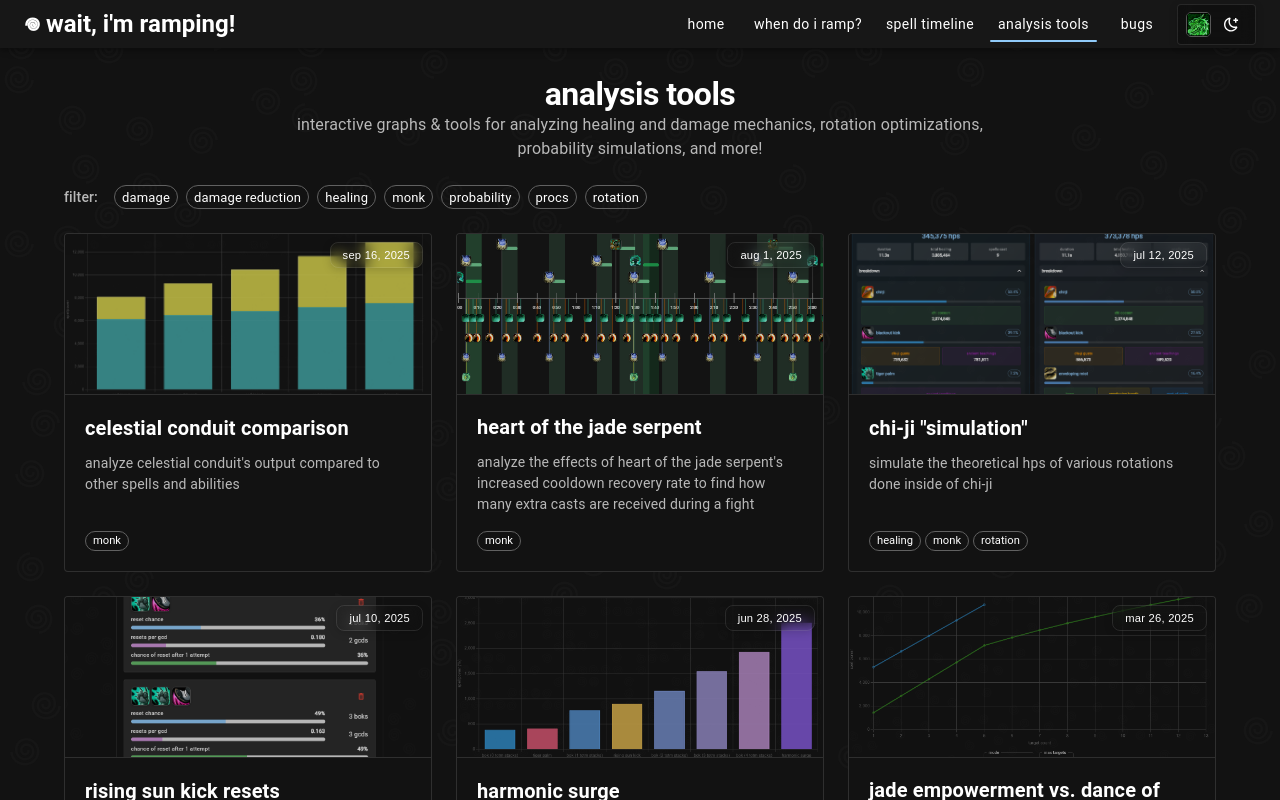
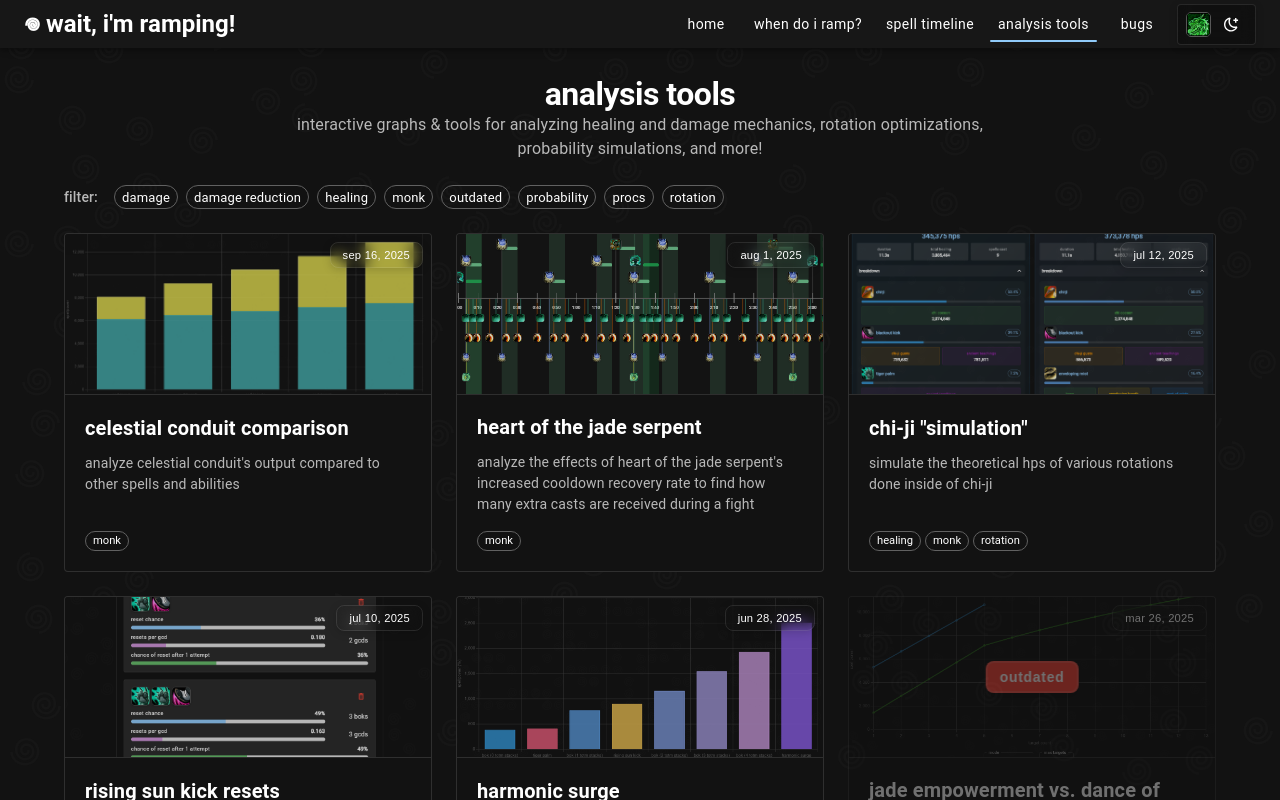
Before and after one commit to lolswirl/wait-im-ramping, a Next.js app: page /analysis in a window 1280 px wide. Shown: the top 800 px of the page. Built offline with nearby package versions, Linux system fonts and the light colour scheme; what @mui/material-nextjs would draw is missing.

Commit message:
added outdated flag to analysis pages

```diff
--- a/app/AnalysisPages.tsx
+++ b/app/AnalysisPages.tsx
@@ -13,6 +13,7 @@ export interface AnalysisPage {
   path: string;
   preview: string;
   description: string;
+  extra?: string;
   tags: string[];
   createdDate: string;
 }
@@ -31,7 +32,8 @@ export const analysisPages: AnalysisPage[] = [
     path: "/analysis/jade-empowerment-sheiluns",
     preview: jadeEmpowermentSheilunsPreview,
     description: "Analyze the spellpower differences between Sheilun's Gift's stacks and Jade Empowerment's chaining",
-    tags: ["Healing", "Monk"],
+    extra: "Jade Empowerment was heavily nerfed in Midnight and thus no longer applicable to compare with a cooldown.",
+    tags: ["Healing", "Monk", "Outdated"],
     createdDate: "2025-03-10"
   },
   {
@@ -39,7 +41,8 @@ export const analysisPages: AnalysisPage[] = [
     path: "/analysis/jade-empowerment-docj",
     preview: jadeEmpowermentDocjPreview,
     description: "Compare the spellpower output of Jade Empowerment and Dance of Chi-Ji on different target counts",
-    tags: ["Healing", "Monk"],
+    extra: "Jade Empowerment was heavily nerfed in Midnight and no longer on the same node as Dance of Chi-Ji.",
+    tags: ["Healing", "Monk", "Outdated"],
     createdDate: "2025-03-26"
   },
   {
--- a/app/analysis/Analysis.tsx
+++ b/app/analysis/Analysis.tsx
@@ -10,6 +10,7 @@ import {
     Box,
     Chip,
     Grid,
+    Tooltip,
 } from "@mui/material";
 
 import PageHeader from "@components/PageHeader/PageHeader";
@@ -91,6 +92,10 @@ const Analysis: React.FC<{ title: string; description: string }> = ({ title, des
         });
     };
 
+    const isOutdated = (tool: AnalysisPage) => {
+        return tool.tags.some(tag => tag.toLowerCase() === 'outdated');
+    };
+
     return (
         <Container>
             <PageHeader
@@ -161,10 +166,12 @@ const Analysis: React.FC<{ title: string; description: string }> = ({ title, des
                                     display: "flex",
                                     flexDirection: "column",
                                     transition: "all 0.3s ease-in-out",
+                                    opacity: isOutdated(tool) ? 0.4 : 1,
                                     "&:hover": {
                                         boxShadow: 6,
                                         transform: "translateY(-4px)",
                                         borderColor: "primary.main",
+                                        opacity: isOutdated(tool) ? 0.6 : 1,
                                     },
                                     cursor: "pointer",
                                 }}
@@ -193,6 +200,37 @@ const Analysis: React.FC<{ title: string; description: string }> = ({ title, des
                                             opacity: 0.8,
                                             filter: 'blur(0.5px)'
                                         }} />
+
+                                        {isOutdated(tool) && (
+                                            <Tooltip
+                                                title={GetTitle(tool.extra || "This tool is no longer maintained or supported")}
+                                                arrow
+                                                placement="top"
+                                            >
+                                                <Box sx={{
+                                                    position: 'absolute',
+                                                    top: '50%',
+                                                    left: '50%',
+                                                    transform: 'translate(-50%, -50%)',
+                                                    backgroundColor: 'error.main',
+                                                    backdropFilter: 'blur(8px)',
+                                                    color: 'white',
+                                                    px: 1.5,
+                                                    py: 0.75,
+                                                    borderRadius: 2,
+                                                    fontSize: '0.875rem',
+                                                    fontWeight: 600,
+                                                    letterSpacing: '0.05em',
+                                                    textTransform: getCapsMode() ? 'none' : 'lowercase',
+                                                    boxShadow: '0 4px 12px rgba(0,0,0,0.3)',
+                                                    border: '2px solid rgba(255,255,255,0.1)',
+                                                    zIndex: 2,
+                                                    cursor: 'help'
+                                                }}>
+                                                    {GetTitle("Outdated")}
+                                                </Box>
+                                            </Tooltip>
+                                        )}
 
                                         <Box sx={{
                                             position: 'absolute',
```
